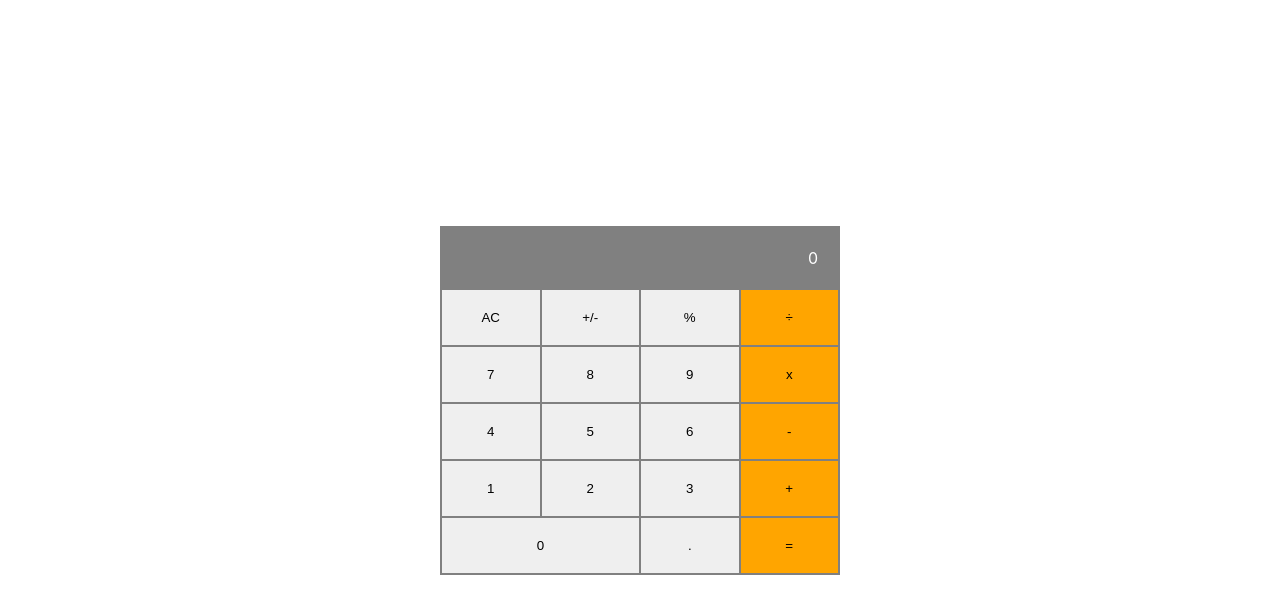
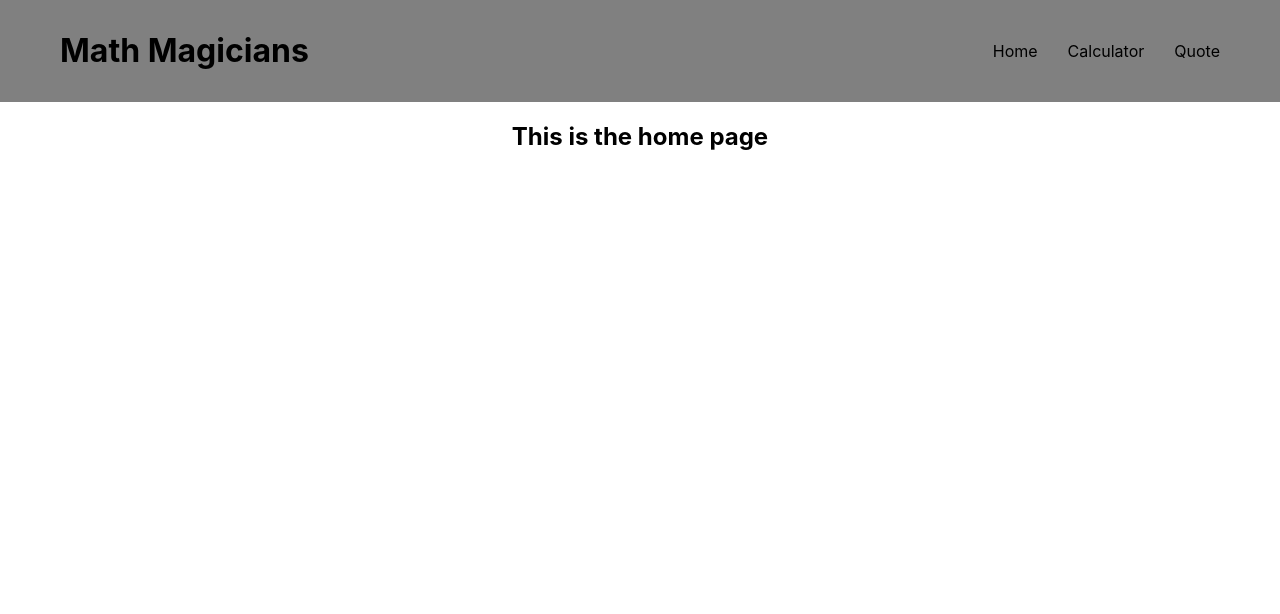
Before and after one commit to piero-vic/math-magicians, a React (Create React App) app: page / in a window 1280 px wide. Shown: the top 614 px of the page. Built offline with nearby package versions, Linux system fonts and the light colour scheme.

Commit message:
Set up routes and create header

```diff
--- a/package.json
+++ b/package.json
@@ -10,6 +10,7 @@
     "prop-types": "^15.7.2",
     "react": "^17.0.2",
     "react-dom": "^17.0.2",
+    "react-router-dom": "^6.0.2",
     "react-scripts": "4.0.3",
     "web-vitals": "^1.1.2"
   },
--- a/src/App.css
+++ b/src/App.css
@@ -1,6 +1,25 @@
+.header {
+  padding: 10px 60px;
+  display: flex;
+  align-items: center;
+  justify-content: space-between;
+  background-color: grey
+}
+
+.navigation {
+  list-style: none;
+  display: flex;
+  gap: 30px;
+}
+
+li a {
+  color: inherit;
+  text-decoration: none;
+}
+
 .App {
   text-align: center;
-  height: 100vh;
+  min-height: 80vh;
   display: flex;
   justify-content: center;
 }
--- a/src/App.js
+++ b/src/App.js
@@ -1,11 +1,30 @@
 import React from 'react';
+import {
+  BrowserRouter as Router,
+  Routes,
+  Route,
+} from 'react-router-dom';
 import Calculator from './components/Calculator';
 import './App.css';
 
 const App = () => (
-  <div className="App">
-    <Calculator />
-  </div>
+  <Router>
+    <header className="header">
+      <h1>Math Magicians</h1>
+      <ul className="navigation">
+        <li><a href="/">Home</a></li>
+        <li><a href="/calculator">Calculator</a></li>
+        <li><a href="/quote">Quote</a></li>
+      </ul>
+    </header>
+    <div className="App">
+      <Routes>
+        <Route path="/" element={<h2>This is the home page</h2>} />
+        <Route path="/calculator" element={<Calculator />} />
+        <Route path="/quote" element={<h2>This is the quotes page</h2>} />
+      </Routes>
+    </div>
+  </Router>
 );
 
 export default App;
```
Also changed, not shown: 1 other file (tests, documents, lock files or other folders).
